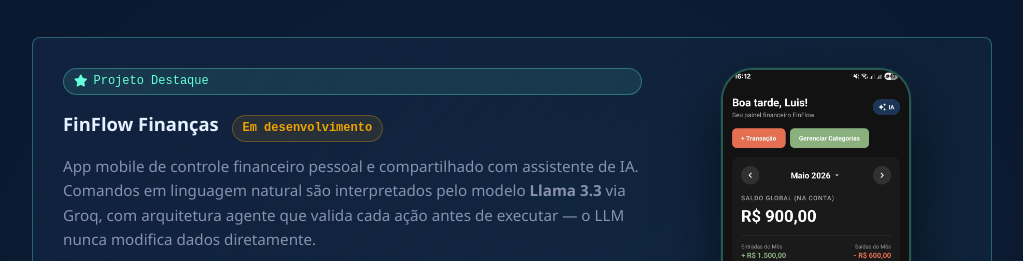
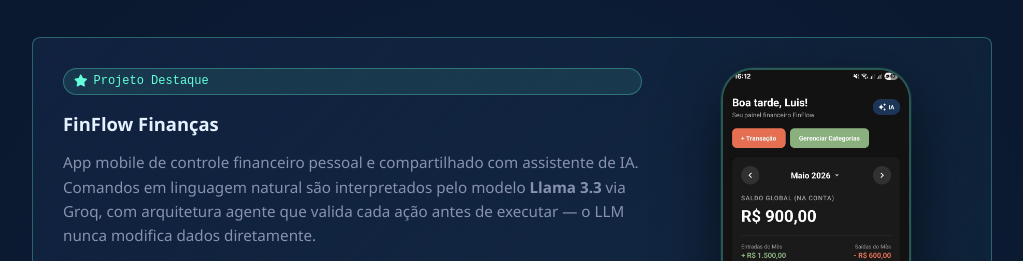
Before and after one commit to LuishPalacio/portifolio, an Astro site: page / in a window 1280 px wide. Shown: the part 3188-3449 px from the top of the page, without its empty margins (128-1151 px from the left). Built offline with nearby package versions, Linux system fonts and the light colour scheme; Astro itself is replaced by a stand-in of ours; no server answers.

Commit message:
Remove status badge do card FinFlow

```diff
--- a/src/components/Projects.astro
+++ b/src/components/Projects.astro
@@ -13,7 +13,6 @@
             <span class="featured-badge"><i class="fas fa-star"></i> Projeto Destaque</span>
             <h3>
               FinFlow Finanças
-              <span class="status-badge">Em desenvolvimento</span>
             </h3>
             <p>
               App mobile de controle financeiro pessoal e compartilhado com assistente de IA.
```
